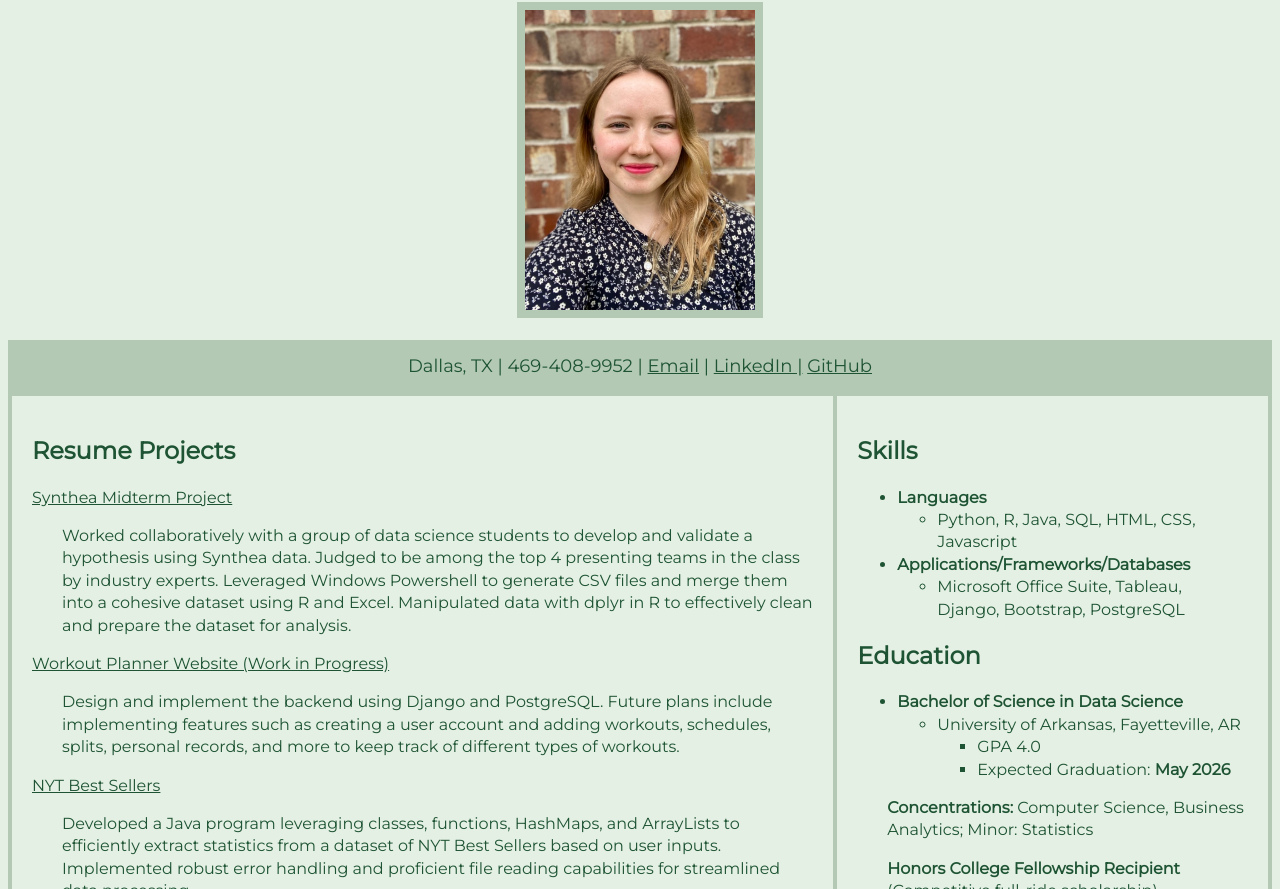
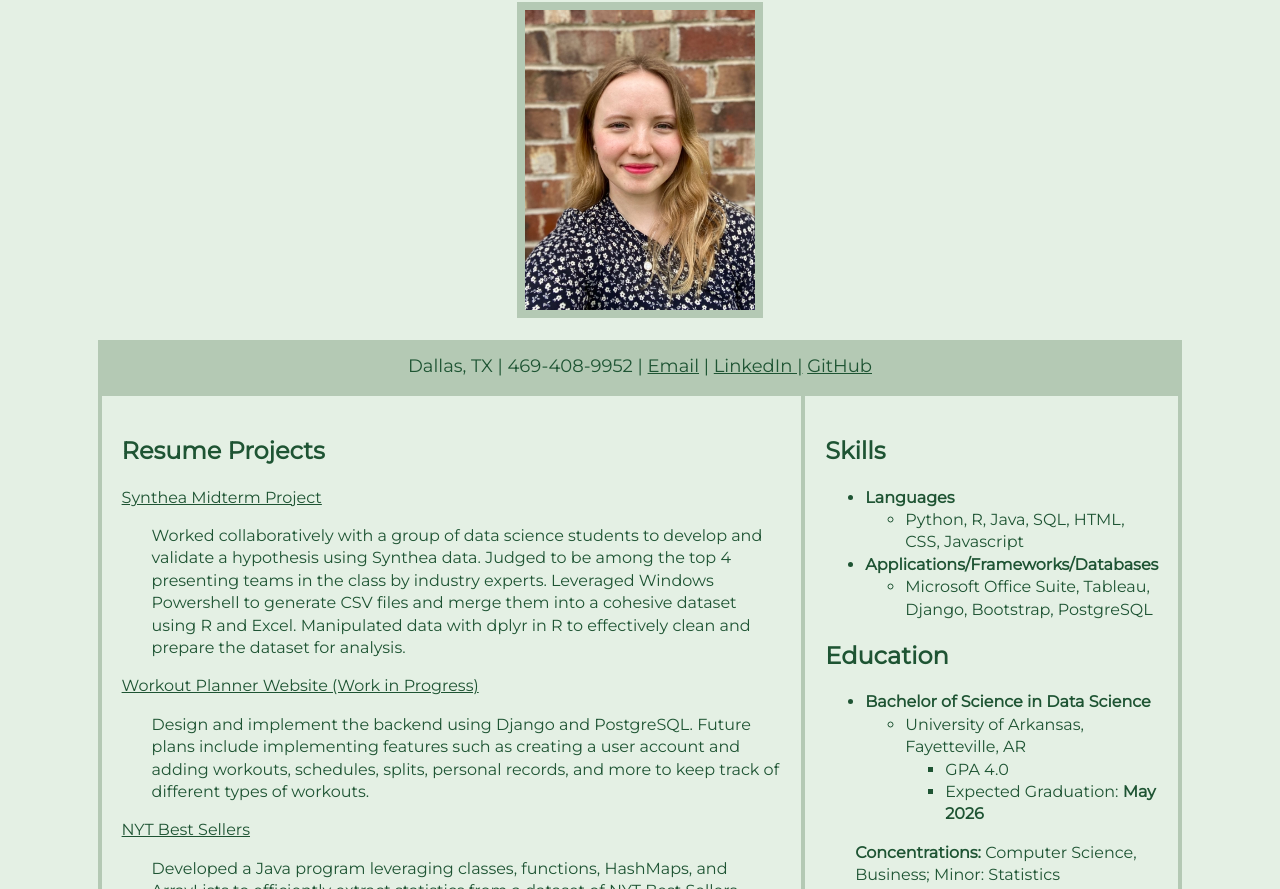
Before and after one commit to darias31/darias31.github.io, a plain HTML site: page index.html in a window 1280 px wide. Shown: the part 63-952 px from the top of the page. Drawn offline with Linux system fonts and the light colour scheme.

Commit message:
minor fixes

```diff
--- a/index.html
+++ b/index.html
@@ -52,10 +52,10 @@
           >
         </p>
         <p class="indent_p">
-          Design and implement the backend using Django and PostgreSQL. Future
-          plans include implementing features such as creating a user account
-          and adding workouts, schedules, splits, personal records, and more to
-          keep track of different types of workouts.
+          Design and implement the backend using Django and PostgreSQL.
+          Future plans include implementing features such as creating a user account and adding
+          workouts, schedules, splits, personal records, and more to keep track
+          of different types of workouts.
         </p>
         <p>
           <a
@@ -71,6 +71,7 @@
           and proficient file reading capabilities for streamlined data
           processing.
         </p>
+
         <br />
         <h3>Miscellaneous Projects</h3>
         <p>
@@ -140,7 +141,7 @@
 
         <p class="indent_p">
           <span class="bold_span">Concentrations:</span> Computer Science,
-          Business Analytics; Minor: Statistics
+          Business; Minor: Statistics
         </p>
         <p class="indent_p">
           <span class="bold_span">Honors College Fellowship Recipient</span>
--- a/styles.css
+++ b/styles.css
@@ -4,6 +4,7 @@ body {
     text-align: center;
     background-color: #e4f0e4;
     line-height: 140%;
+    padding-left: 7%; padding-right: 7%;
 }
 
 h3 {
```
